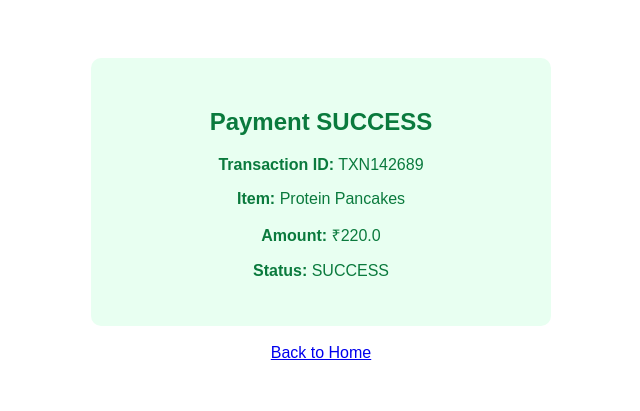
After one commit to Vijay-Sarathi-R-S/flask-free-hosting, a Flask app: page /payment_result/1 in a window 1280 px wide. The commit adds this page. Shown: the top 411 px of the page, without its empty margins (319-959 px from the left). Run offline with Flask 3, Linux system fonts and the light colour scheme.

Commit message:
Add files via upload

```diff
--- a/app.py
+++ b/app.py
@@ -1,68 +1,101 @@
 from flask import Flask, render_template, request, redirect, url_for, session
 from flask_sqlalchemy import SQLAlchemy
-from datetime import datetime
+import random
+import time
+import uuid
+
 
 app = Flask(__name__)
 app.secret_key = 'this-is-my-gym-diet-app-secret-2025'
 
-# Database configuration
+# =========================
+# DATABASE CONFIG
+# =========================
 app.config['SQLALCHEMY_DATABASE_URI'] = 'sqlite:///orders.db'
 app.config['SQLALCHEMY_TRACK_MODIFICATIONS'] = False
-
-# Create db instance
 db = SQLAlchemy(app)
 
-# Define the model right here (no separate file needed)
+# =========================
+# DATABASE MODELS
+# =========================
 class Order(db.Model):
+    __tablename__ = 'orders'   # IMPORTANT
     id = db.Column(db.Integer, primary_key=True)
+    user_id = db.Column(db.Integer)
     item_name = db.Column(db.String(100))
     item_price = db.Column(db.Float)
     created_at = db.Column(db.DateTime, server_default=db.func.now())
 
-# Create tables if they don't exist
+
+class Payment(db.Model):
+    __tablename__ = 'payments'   # IMPORTANT
+    id = db.Column(db.Integer, primary_key=True)
+    order_id = db.Column(db.Integer)
+    user_id = db.Column(db.Integer)
+    transaction_id = db.Column(db.String(50), unique=True)
+    amount = db.Column(db.Float)
+    status = db.Column(db.String(20))
+    method = db.Column(db.String(20))   # UPI / CARD / COD
+    created_at = db.Column(db.DateTime, server_default=db.func.now())
+
+
+
+
 with app.app_context():
     db.create_all()
 
-# Food data
+# =========================
+# LOCAL PAYMENT ENGINE (REALISTIC SIMULATION)
+# =========================
+def local_payment_gateway(amount, method):
+    time.sleep(1.5)  # simulate processing delay
+
+    if method == "UPI":
+        # UPI: very high success rate, rare pending/failure
+        status = random.choices(
+            ["SUCCESS", "PENDING", "FAILED"],
+            weights=[88, 7, 5]
+        )[0]
+
+    elif method == "CARD":
+        # Card: success + possible failure + some pending
+        status = random.choices(
+            ["SUCCESS", "FAILED", "PENDING"],
+            weights=[70, 20, 10]
+        )[0]
+
+    elif method == "COD":
+        # COD: always confirmed but payment pending
+        status = "PENDING"
+
+    else:
+        status = "FAILED"
+
+    txn_id = f"TXN{random.randint(100000, 999999)}"
+    return txn_id, status
+
+
+# =========================
+# FOOD DATA
+# =========================
 foods = {
     'morning': {
         'weight_gain': [
-            {'name': 'Oatmeal with Nuts & Banana', 'price': 180, 'desc': 'High-calorie breakfast for bulking', 'image': 'https://images.unsplash.com/photo-1512621776951-a57141f2eefd?w=800'},
+            {'name': 'Oatmeal with Nuts & Banana', 'price': 180, 'desc': 'High-calorie breakfast', 'image': 'https://images.unsplash.com/photo-1512621776951-a57141f2eefd?w=800'},
             {'name': 'Protein Pancakes', 'price': 220, 'desc': 'Whey protein + oats', 'image': 'https://images.unsplash.com/photo-1565299624946-b28f40a0ae38?w=800'},
             {'name': 'Eggs & Whole Wheat Toast', 'price': 190, 'desc': 'Protein + carbs', 'image': 'https://images.unsplash.com/photo-1525351326368-efbb5cb6814d?w=800'}
         ],
         'weight_loss': [
-            {'name': 'Green Smoothie Bowl', 'price': 120, 'desc': 'Spinach, kale, low-fat yogurt', 'image': 'https://images.unsplash.com/photo-1546039907-7fa05f864c02?w=800'},
-            {'name': 'Boiled Egg Whites', 'price': 100, 'desc': 'High protein, low calorie', 'image': 'https://images.unsplash.com/photo-1582728720176-0f7e5e0e5c0e?w=800'},
-            {'name': 'Oats with Berries', 'price': 140, 'desc': 'Light and filling', 'image': 'https://images.unsplash.com/photo-1512621776951-a57141f2eefd?w=800'}
-        ]
-    },
-    'afternoon': {
-        'weight_gain': [
-            {'name': 'Chicken Rice Bowl', 'price': 280, 'desc': 'Grilled chicken + brown rice', 'image': 'https://images.unsplash.com/photo-1565299624946-b28f40a0ae38?w=800'},
-            {'name': 'Peanut Butter Banana Sandwich', 'price': 200, 'desc': 'Calorie dense snack', 'image': 'https://images.unsplash.com/photo-1559054663-e8d23213f55c?w=800'},
-            {'name': 'Tuna Salad Wrap', 'price': 250, 'desc': 'Protein + healthy fats', 'image': 'https://images.unsplash.com/photo-1627308594178-35e991e28a0a?w=800'}
-        ],
-        'weight_loss': [
-            {'name': 'Grilled Chicken Salad', 'price': 180, 'desc': 'Low-fat dressing', 'image': 'https://images.unsplash.com/photo-1505253758473-96b7015fcd40?w=800'},
-            {'name': 'Vegetable Stir Fry', 'price': 150, 'desc': 'No oil, high fiber', 'image': 'https://images.unsplash.com/photo-1511688878353-3a2f5be94cd7?w=800'},
-            {'name': 'Quinoa & Veggie Bowl', 'price': 200, 'desc': 'Balanced & light', 'image': 'https://images.unsplash.com/photo-1512621776951-a57141f2eefd?w=800'}
-        ]
-    },
-    'evening': {
-        'weight_gain': [
-            {'name': 'Beef & Sweet Potato', 'price': 320, 'desc': 'High protein & carbs', 'image': 'https://images.unsplash.com/photo-1606857521015-7f9fcf423740?w=800'},
-            {'name': 'Mass Gainer Shake', 'price': 250, 'desc': 'Quick post-workout calories', 'image': 'https://images.unsplash.com/photo-1570545887596-2a6a3e0e4a9a?w=800'},
-            {'name': 'Greek Yogurt with Honey & Nuts', 'price': 220, 'desc': 'Recovery meal', 'image': 'https://images.unsplash.com/photo-1562440499-64c9a0a8c0e9?w=800'}
-        ],
-        'weight_loss': [
-            {'name': 'Grilled Fish', 'price': 220, 'desc': 'Omega-3 rich', 'image': 'https://images.unsplash.com/photo-1627308594178-35e991e28a0a?w=800'},
-            {'name': 'Cottage Cheese & Cucumber', 'price': 140, 'desc': 'Low calorie protein', 'image': 'https://images.unsplash.com/photo-1565299624946-b28f40a0ae38?w=800'},
-            {'name': 'Herbal Tea & Fruit Plate', 'price': 90, 'desc': 'Light evening snack', 'image': 'https://images.unsplash.com/photo-1551024601-bec78aea704b?w=800'}
+            {'name': 'Green Smoothie Bowl', 'price': 120, 'desc': 'Low calorie', 'image': 'https://images.unsplash.com/photo-1546039907-7fa05f864c02?w=800'},
+            {'name': 'Boiled Egg Whites', 'price': 100, 'desc': 'High protein', 'image': 'https://images.unsplash.com/photo-1582728720176-0f7e5e0e5c0e?w=800'},
+            {'name': 'Oats with Berries', 'price': 140, 'desc': 'Light meal', 'image': 'https://images.unsplash.com/photo-1512621776951-a57141f2eefd?w=800'}
         ]
     }
 }
 
+# =========================
+# ROUTES
+# =========================
 @app.route('/')
 def home():
     return render_template('index.html')
@@ -80,16 +113,13 @@ def recommend():
 
 @app.route('/add_to_cart', methods=['POST'])
 def add_to_cart():
-    try:
-        item = {
-            'name': request.form.get('item'),
-            'price': float(request.form.get('price')),
-            'image': request.form.get('image')
-        }
-        session['cart'] = item  # single item only
-        return redirect(url_for('cart'))
-    except (TypeError, ValueError):
-        return "Invalid selection. Please try again.", 400
+    item = {
+        'name': request.form.get('item'),
+        'price': float(request.form.get('price')),
+        'image': request.form.get('image')
+    }
+    session['cart'] = item
+    return redirect(url_for('cart'))
 
 @app.route('/cart')
 def cart():
@@ -98,27 +128,91 @@ def cart():
         return redirect(url_for('home'))
     return render_template('cart.html', cart_item=cart_item, total=cart_item['price'])
 
-@app.route('/confirm_order', methods=['POST'])
-def confirm_order():
+# =========================
+# PAYMENT FLOW
+# =========================
+
+# Step 1 → Click Pay
+@app.route('/pay', methods=['POST'])
+def pay():
+    return redirect(url_for('payment_page'))
+
+# Step 2 → Payment UI
+@app.route('/payment_page')
+def payment_page():
+    cart_item = session.get('cart')
+    if not cart_item:
+        return redirect(url_for('home'))
+    return render_template('payment_page.html', cart_item=cart_item)
+
+# Step 3 → Process Payment
+@app.route('/process_payment', methods=['POST'])
+def process_payment():
     cart_item = session.get('cart')
     if not cart_item:
         return redirect(url_for('home'))
 
+    amount = cart_item['price']
+    method = request.form.get('method')  # UPI / CARD / COD (UI simulation)
+    user_id = session.get('user_id')
+
+    # Create Order
     new_order = Order(
+        user_id=user_id,
         item_name=cart_item['name'],
-        item_price=cart_item['price']
+        item_price=amount
     )
     db.session.add(new_order)
     db.session.commit()
 
+    # Local Payment Engine (fake gateway simulation)
+    txn_id, status = local_payment_gateway(amount, method)
+
+    # Store Payment
+    payment = Payment(
+        order_id=new_order.id,
+        user_id=user_id,
+        transaction_id=txn_id,
+        amount=amount,
+        status=status,
+        method=method
+    )
+    db.session.add(payment)
+    db.session.commit()
+
+    # Clear cart
     session.pop('cart', None)
 
-    return redirect(url_for('confirmation', order_id=new_order.id))
+    return redirect(url_for('payment_result', payment_id=payment.id))
 
-@app.route('/confirmation/<int:order_id>')
-def confirmation(order_id):
-    order = Order.query.get_or_404(order_id)
-    return render_template('confirmation.html', order=order)
+@app.route('/my_orders')
+def my_orders():
+    user_id = session.get('user_id')
+    if not user_id:
+        return redirect(url_for('home'))
 
+    orders = (
+        db.session.query(Order, Payment)
+        .join(Payment, Payment.order_id == Order.id)
+        .filter(Order.user_id == user_id)
+        .order_by(Order.created_at.desc())
+        .all()
+    )
+
+    return render_template('my_orders.html', orders=orders)
+
+@app.before_request
+def create_user_session():
+    if 'user_id' not in session:
+        session['user_id'] = str(uuid.uuid4())
+
+# Step 4 → Result Page
+@app.route('/payment_result/<int:payment_id>')
+def payment_result(payment_id):
+    payment = Payment.query.get_or_404(payment_id)
+    order = Order.query.get(payment.order_id)
+    return render_template('payment_result.html', payment=payment, order=order)
+
+# =========================
 if __name__ == '__main__':
-    app.run(debug=False)
+    app.run(debug=True)
--- a/templates/base.html
+++ b/templates/base.html
@@ -7,6 +7,7 @@
     <link href="https://cdn.jsdelivr.net/npm/bootstrap@5.3.3/dist/css/bootstrap.min.css" rel="stylesheet">
     <link rel="stylesheet" href="https://cdnjs.cloudflare.com/ajax/libs/font-awesome/6.4.0/css/all.min.css">
     <link rel="stylesheet" href="{{ url_for('static', filename='style.css') }}">
+    <a href="/my_orders" class="btn btn-outline-primary">My Orders</a>
     <style>
         /* Loading Screen Styles */
         #loading-screen {
--- a/templates/cart.html
+++ b/templates/cart.html
@@ -14,8 +14,10 @@
                         <div class="card-body">
                             <h3 class="card-title">{{ cart_item.name }}</h3>
                             <p class="card-text fs-5 fw-bold text-success">₹{{ total }}</p>
-                            <form action="/confirm_order" method="post">
-                                <button type="submit" class="btn btn-success btn-lg w-100 mt-3">Confirm Order</button>
+                            <form action="{{ url_for('pay') }}" method="post">
+                                <button type="submit" class="btn btn-success btn-lg w-100 mt-3">
+                                    Pay ₹{{ total }}
+                                </button>
                             </form>
                             <div class="text-center mt-3">
                                 <a href="/" class="btn btn-outline-secondary">Change Selection</a>
--- /dev/null
+++ b/templates/payment_result.html
@@ -0,0 +1,27 @@
+<!DOCTYPE html>
+<html>
+<head>
+    <title>Payment Status</title>
+    <style>
+        body { font-family: Arial; text-align: center; padding: 50px; }
+        .box { max-width: 400px; margin: auto; padding: 30px; border-radius: 10px; }
+        .SUCCESS { background: #e8fff1; color: #0a7a3d; }
+        .FAILED { background: #ffe8e8; color: #a00000; }
+        .PENDING { background: #fff7e0; color: #a67c00; }
+    </style>
+</head>
+<body>
+
+<div class="box {{ payment.status }}">
+    <h2>Payment {{ payment.status }}</h2>
+    <p><b>Transaction ID:</b> {{ payment.transaction_id }}</p>
+    <p><b>Item:</b> {{ order.item_name }}</p>
+    <p><b>Amount:</b> ₹{{ payment.amount }}</p>
+    <p><b>Status:</b> {{ payment.status }}</p>
+</div>
+
+<br>
+<a href="{{ url_for('home') }}">Back to Home</a>
+
+</body>
+</html>
```
Also changed, not shown: templates/my_orders.html (added, +49 -0 lines), templates/payment_page.html (added, +22 -0 lines), instance/orders.db (added).
